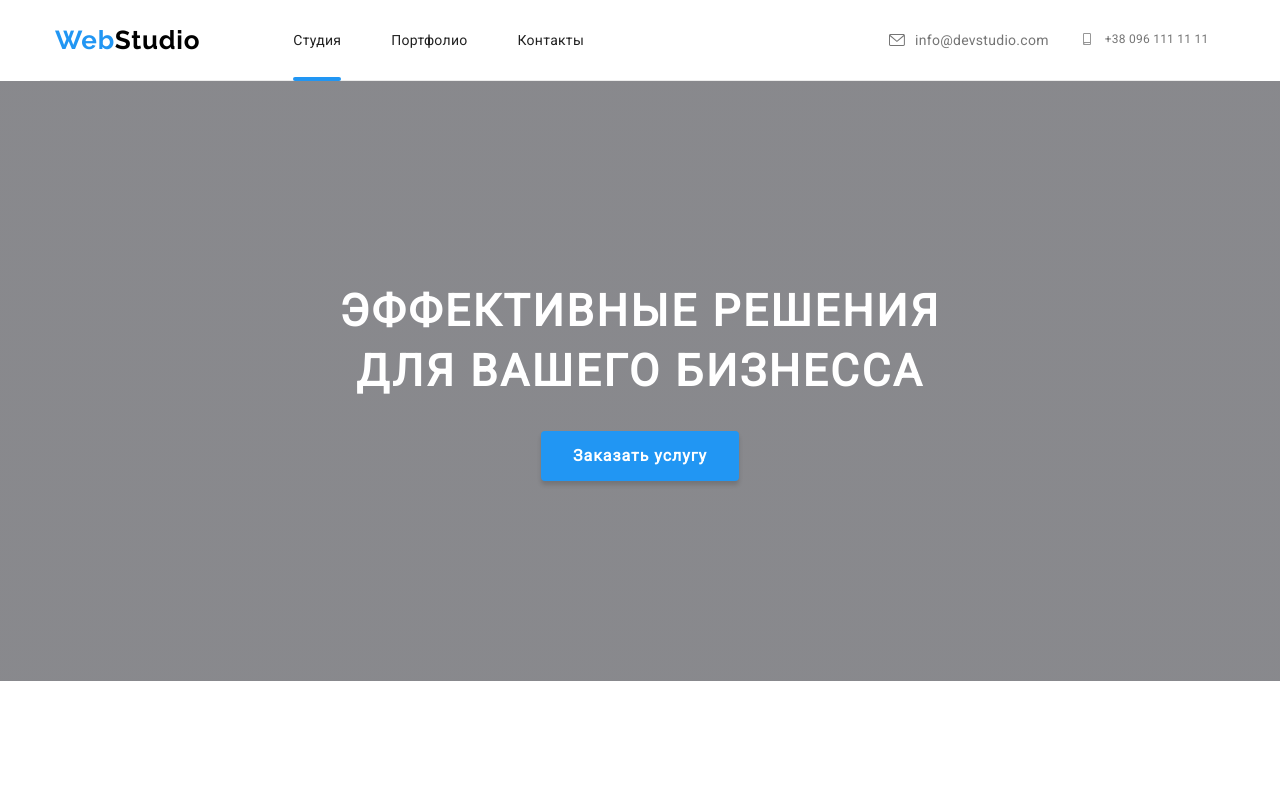
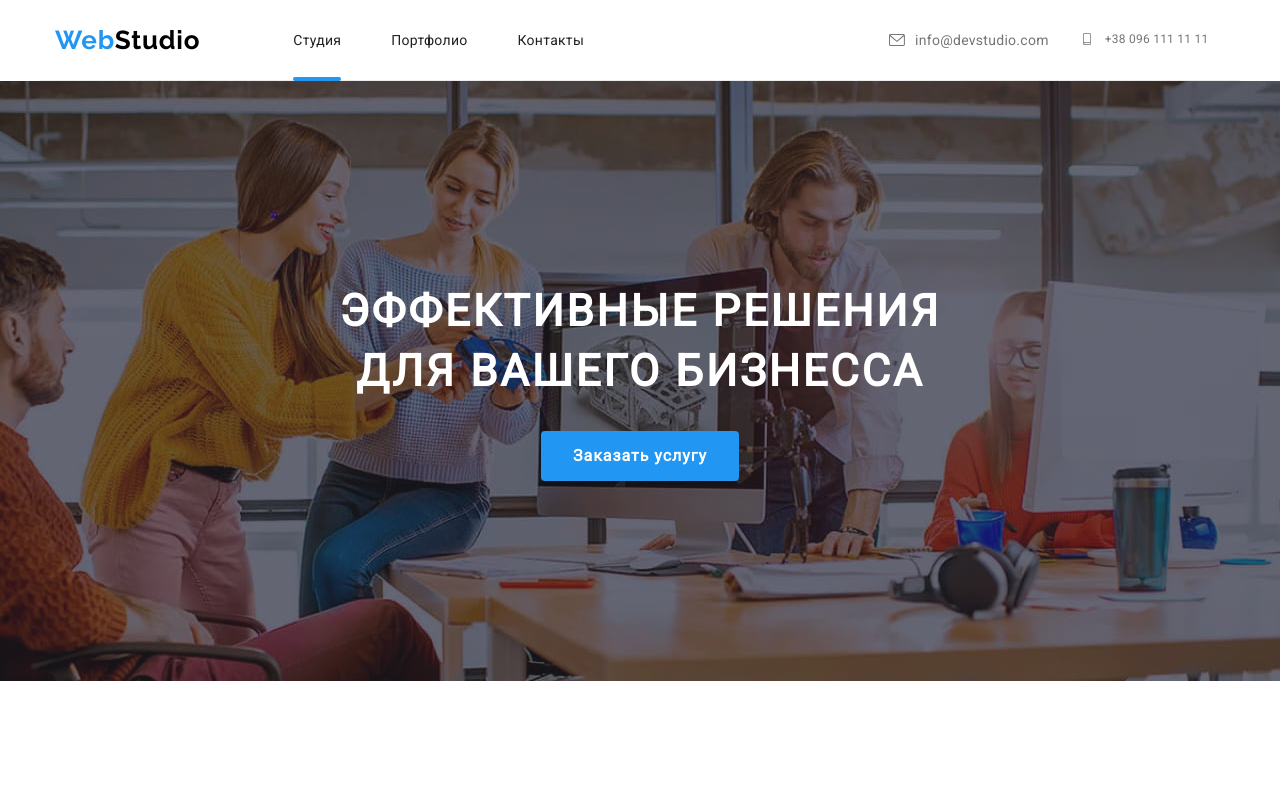
Before and after one commit to Vlad-Nemanikhin/goit-markup-hw-08, a plain HTML site: page index.html in a window 1280 px wide. Shown: the top 800 px of the page. Drawn offline with nearby package versions, Linux system fonts and the light colour scheme; files that its build step writes are made by us from their sources; the site is published under a folder, as on GitHub Pages, so addresses that start at the root find nothing.

Commit message:
hero section

```diff
--- a/SASS/components/webstudio/_hero.scss
+++ b/SASS/components/webstudio/_hero.scss
@@ -1,46 +1,28 @@
 .hero {
   min-height: 400px;
   width: 480px;
-  background-image: linear-gradient(to right,
-  rgba(47, 48, 58, 0.4),
-  rgba(47, 48, 58, 0.4)
-  ), url("/images/m/Header-img480.jpg");
-  @media (min-device-pixel-ratio: 2),
-  (min-resolution: 192dpi),
-  (min-resolution: 2dppx) {
-    background-image: linear-gradient(to right,
-  rgba(47, 48, 58, 0.4),
-  rgba(47, 48, 58, 0.4)
-  ), url("/images/m/Header-img480-2x.jpg");
+  background-image: linear-gradient(to right, rgba(47, 48, 58, 0.4), rgba(47, 48, 58, 0.4)),
+    url("../images/m/header-img480.jpg");
+  @media (min-device-pixel-ratio: 2), (min-resolution: 192dpi), (min-resolution: 2dppx) {
+    background-image: linear-gradient(to right, rgba(47, 48, 58, 0.4), rgba(47, 48, 58, 0.4)),
+      url("../images/m/header-img480-2x.jpg");
   }
 
-  @media screen and (min-width: 768px){
-    background-image: linear-gradient(to right,
-  rgba(47, 48, 58, 0.4),
-  rgba(47, 48, 58, 0.4)
-  ), url("/images/t/Header-img768-1x.jpg");
-  @media (min-device-pixel-ratio: 2),
-  (min-resolution: 192dpi),
-  (min-resolution: 2dppx) {
-    background-image: linear-gradient(to right,
-  rgba(47, 48, 58, 0.4),
-  rgba(47, 48, 58, 0.4)
-  ), url("/images/t/Header-img768-2x.jpg");
+  @media screen and (min-width: 768px) {
+    background-image: linear-gradient(to right, rgba(47, 48, 58, 0.4), rgba(47, 48, 58, 0.4)),
+      url("../images/t/header-img768-1x.jpg");
+    @media (min-device-pixel-ratio: 2), (min-resolution: 192dpi), (min-resolution: 2dppx) {
+      background-image: linear-gradient(to right, rgba(47, 48, 58, 0.4), rgba(47, 48, 58, 0.4)),
+        url("../images/t/header-img768-2x.jpg");
     }
   }
 
-  @media screen and (min-width: 1200px){
-    background-image: linear-gradient(to right,
-  rgba(47, 48, 58, 0.4),
-  rgba(47, 48, 58, 0.4)
-  ), url("/images/d/hero-1x.jpg");
-  @media (min-device-pixel-ratio: 2),
-  (min-resolution: 192dpi),
-  (min-resolution: 2dppx) {
-    background-image: linear-gradient(to right,
-  rgba(47, 48, 58, 0.4),
-  rgba(47, 48, 58, 0.4)
-  ), url("/images/d/hero-2x.jpg");
+  @media screen and (min-width: 1200px) {
+    background-image: linear-gradient(to right, rgba(47, 48, 58, 0.4), rgba(47, 48, 58, 0.4)),
+      url("../images/d/hero-1x.jpg");
+    @media (min-device-pixel-ratio: 2), (min-resolution: 192dpi), (min-resolution: 2dppx) {
+      background-image: linear-gradient(to right, rgba(47, 48, 58, 0.4), rgba(47, 48, 58, 0.4)),
+        url("../images/d/hero-2x.jpg");
     }
   }
   background-color: rgba(196, 196, 196, 1);
@@ -49,13 +31,13 @@
   background-position: center;
   padding: 118px 0px;
   margin: 0 auto;
-  @media screen and (min-width: 768px){
+  @media screen and (min-width: 768px) {
     max-width: 1200px;
     width: 100%;
     padding: 118px 0px;
     margin: 0 auto;
   }
-  @media screen and (min-width: 1200px){
+  @media screen and (min-width: 1200px) {
     max-width: 1600px;
     width: 100%;
     padding: 200px 0px;
@@ -79,7 +61,7 @@
     line-height: 42px;
     letter-spacing: 0.06em;
 
-  @media screen and (min-width: 1200px){
+    @media screen and (min-width: 1200px) {
       max-width: 696px;
       font-size: 44px;
       line-height: 60px;
```
Lines whose indentation alone changed are shown as unchanged.
